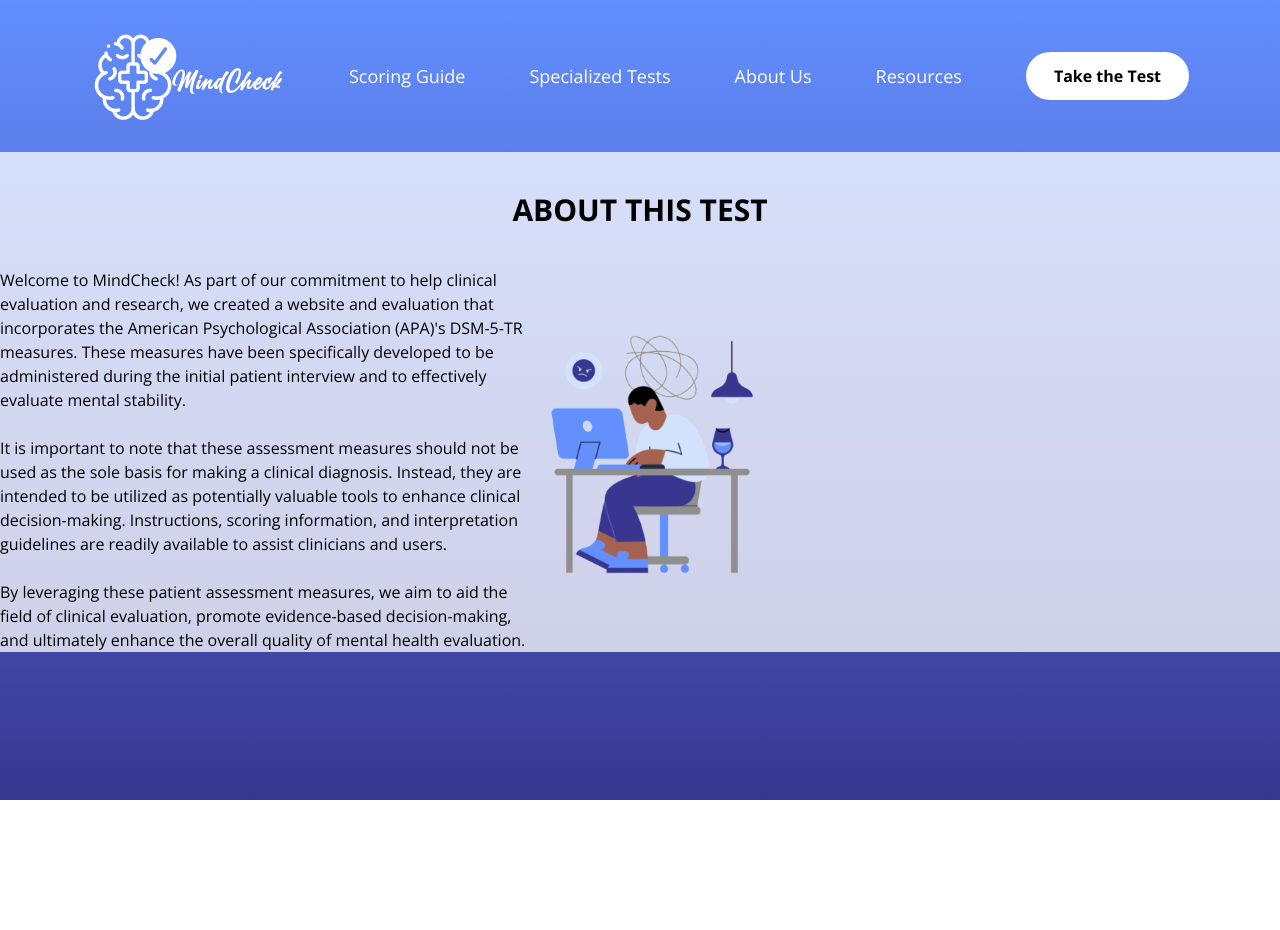
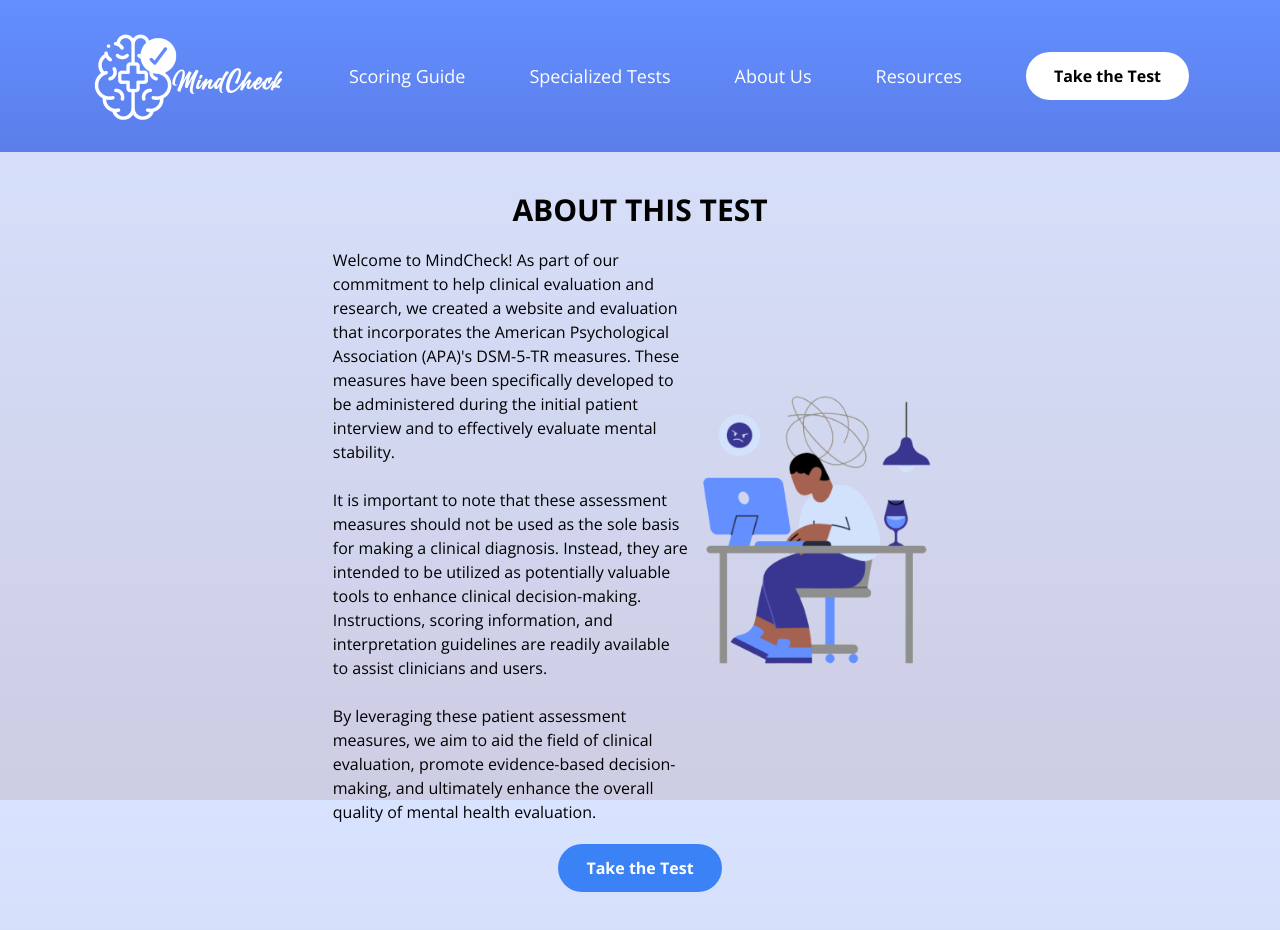
Before and after one commit to kabi02/softeng-mindcheck, a React (Vite) app: page / in a window 1280 px wide. Before the commit the page ends 800 px from the top, so only its background shows below. Built offline with nearby package versions, Linux system fonts and the light colour scheme.

Commit message:
completed layout for homepage still needs adjustments

```diff
--- a/src/Homepage.jsx
+++ b/src/Homepage.jsx
@@ -1,18 +1,23 @@
+import BlueBtn from "./components/BlueBtn"
 export default function Homepage() {
     return (
-        <div className="w-full bg-[rgba(255,255,255,0.75)] font-open-sans items-center justify-center">
-            <div className="flex flex-col items-center py-10 justify-center">
+        <div className="w-full bg-[rgba(255,255,255,0.75)] font-open-sans">
+            <div className="flex flex-col items-center py-10 justify-center max-w-[80%] mx-auto gap-5">
                 <h1 className="text-3xl font-bold">ABOUT THIS TEST</h1>
-            </div>
-            <div className="flex flex-row max-w-[60%] items-center justify-center">
-                <p className="w-[70%]">Welcome to MindCheck! As part of our commitment to help clinical evaluation and research, we created a website and evaluation that incorporates the American Psychological Association (APA)'s DSM-5-TR measures. These measures have been specifically developed to be administered during the initial patient interview and to effectively evaluate mental stability. <br /><br />
+                <div className="flex flex-row mx-auto w-[60%] items-center justify-center">
+                    <p className="w-[70%]">
+                    Welcome to MindCheck! As part of our commitment to help clinical evaluation and research, we created a website and evaluation that incorporates the American Psychological Association (APA)'s DSM-5-TR measures. These measures have been specifically developed to be administered during the initial patient interview and to effectively evaluate mental stability. <br /><br />
 
-                It is important to note that these assessment measures should not be used as the sole basis for making a clinical diagnosis. Instead, they are intended to be utilized as potentially valuable tools to enhance clinical decision-making. Instructions, scoring information, and interpretation guidelines are readily available to assist clinicians and users.<br /><br />
+                    It is important to note that these assessment measures should not be used as the sole basis for making a clinical diagnosis. Instead, they are intended to be utilized as potentially valuable tools to enhance clinical decision-making. Instructions, scoring information, and interpretation guidelines are readily available to assist clinicians and users.<br /><br />
 
-                By leveraging these patient assessment measures, we aim to aid the field of clinical evaluation, promote evidence-based decision-making, and ultimately enhance the overall quality of mental health evaluation. </p>
-                <div className="w-[30%]">
-                    <img src="./assets/homepage_gfx.png" alt="" />
+                    By leveraging these patient assessment measures, we aim to aid the field of clinical evaluation, promote evidence-based decision-making, and ultimately enhance the overall quality of mental health evaluation. </p>
+                    <div className="">
+                        <img src="./assets/homepage_gfx.png" alt="" />
+                    </div>
                 </div>
+                <BlueBtn
+                    text="Take the Test"
+                />
             </div>
         </div>
     )
--- /dev/null
+++ b/src/components/BlueBtn.jsx
@@ -0,0 +1,5 @@
+export default function BlueBtn({text}) {
+    return(
+        <button type="button" className="py-3 px-7 rounded-full bg-blue-500 font-open-sans font-bold text-white">{text}</button>
+    )
+}
```
